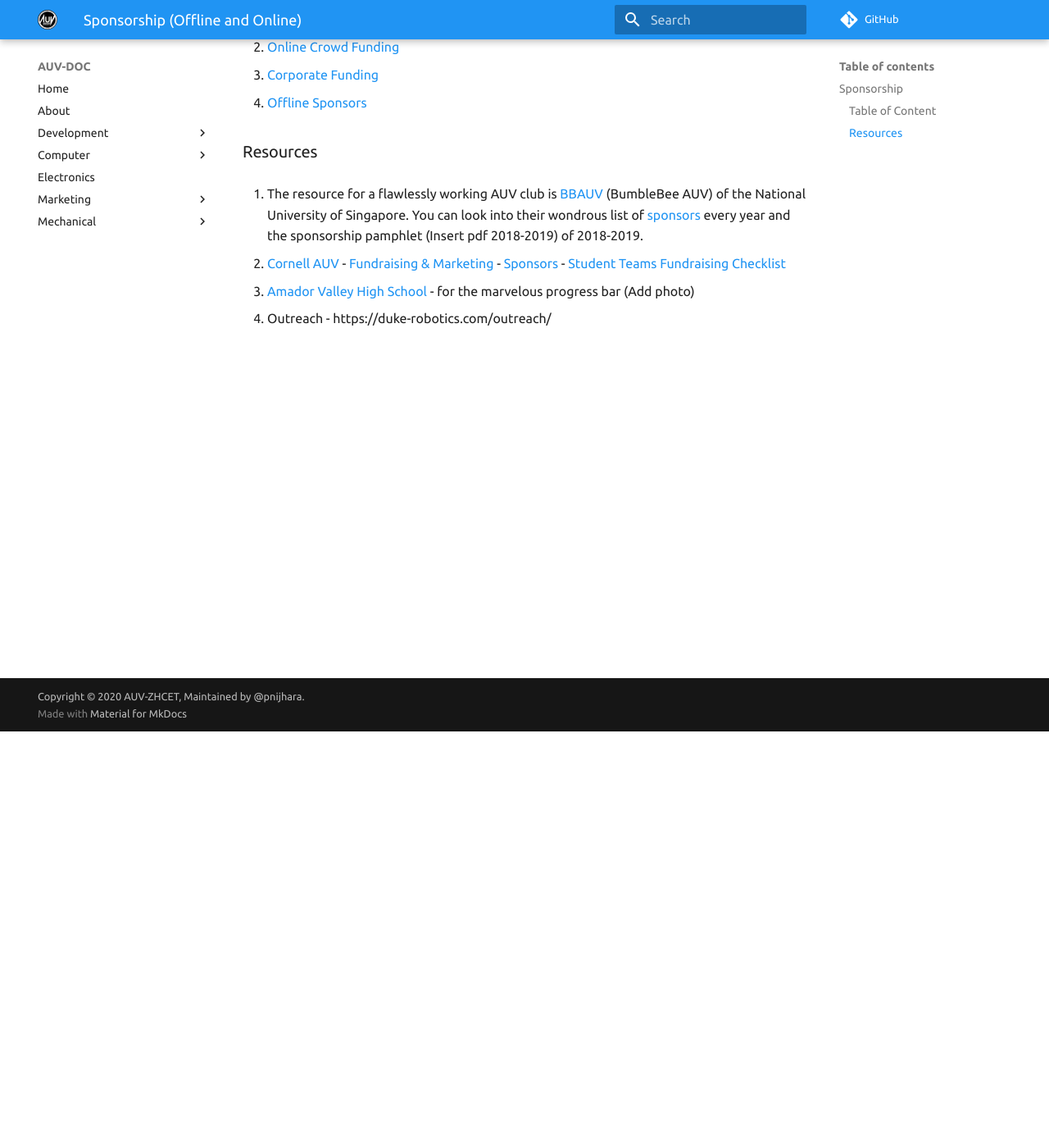
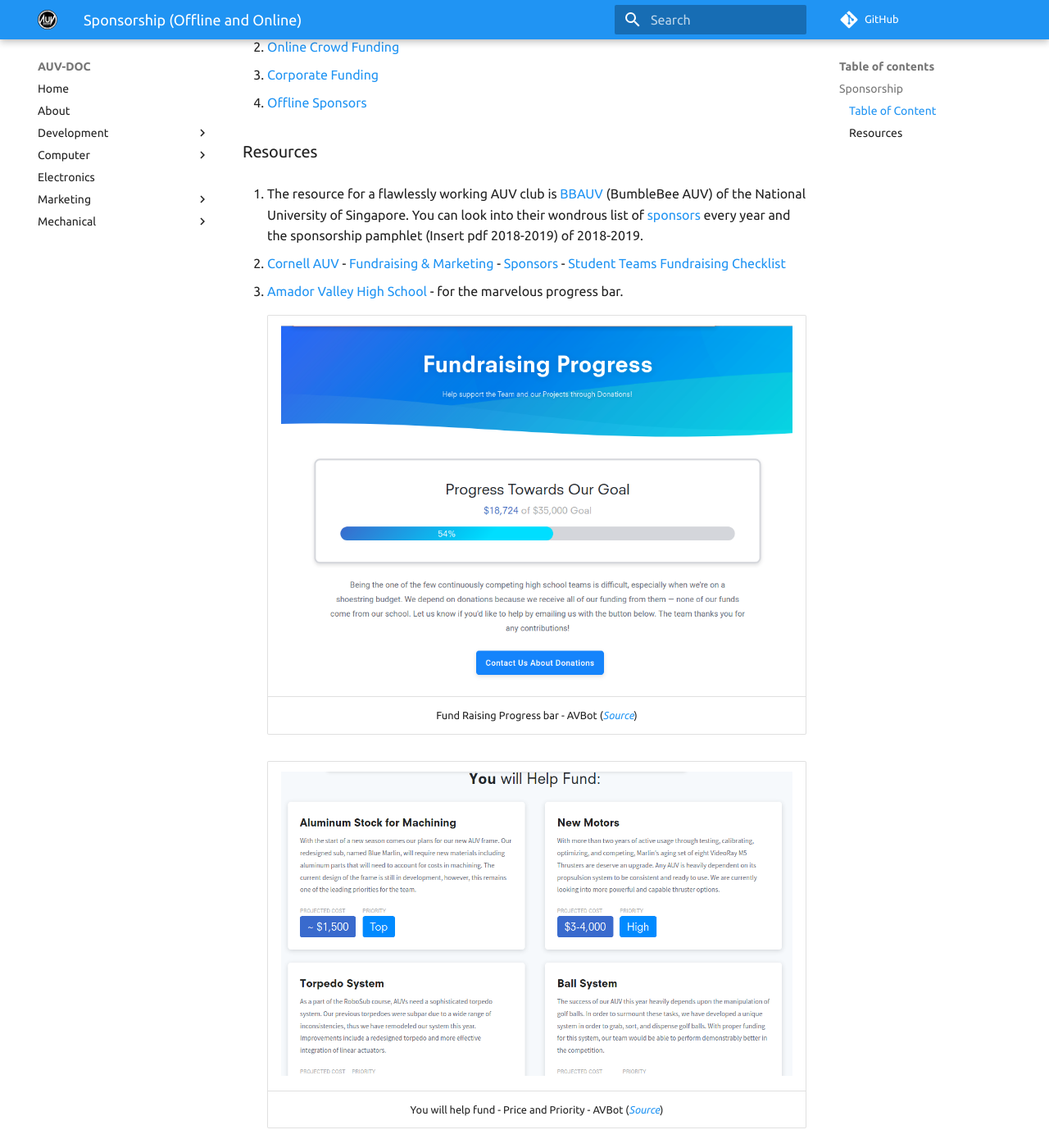
Before and after one commit to auvzhcet/Documentation, an MkDocs documentation site: the page built from docs/marketing/sponsorship.md, in a window 1280 px wide and 1400 px high, scrolled down 508 px. Shown: the whole window at 82% size. Built offline with MkDocs 1.6.1 and Material for MkDocs 9.7.7, drawn with Linux system fonts in a browser that asks for light colours; comment, search, counter and statistics services are not loaded; some of the changed text lies outside the part shown.

Commit message:
docs: Update marketing docs; Update sponsorship.md with images

```diff
--- a/docs/marketing/sponsorship.md
+++ b/docs/marketing/sponsorship.md
@@ -25,6 +25,18 @@ Sponsorships are required to get help from industries, Alumni, and prominent peo
 
 2. [Cornell AUV](https://cuauv.org/) - [Fundraising & Marketing](https://blogs.cornell.edu/engineeringprojectteams/fundraising/) - [Sponsors](https://cuauv.org/sponsor) - [Student Teams Fundraising Checklist](insert link to pdf)
 
-3. [Amador Valley High School](https://www.avbotz.com/fundraising-progress.html) - for the marvelous progress bar (Add photo)
+3. [Amador Valley High School](https://www.avbotz.com/fundraising-progress.html) - for the marvelous progress bar.
 
-4. Outreach - https://duke-robotics.com/outreach/
+    | ![sponsorhsip_1.png](static/sponsorship_1.png) |
+    |:--:|
+    | Fund Raising Progress bar - AVBot ([_Source_](https://www.avbotz.com/fundraising-progress.html))|
+
+    | ![sponsorhsip_2.png](static/sponsorship_2.png) |
+    |:--:|
+    | You will help fund - Price and Priority - AVBot ([_Source_](https://www.avbotz.com/fundraising-progress.html))|
+
+    | ![sponsorhsip_3.png](static/sponsorship_3.png) |
+    |:--:|
+    | Already Funded - Purchase cost and status - AVBot ([_Source_](https://www.avbotz.com/fundraising-progress.html))|
+
+4. Outreach - <https://duke-robotics.com/outreach/>
```
